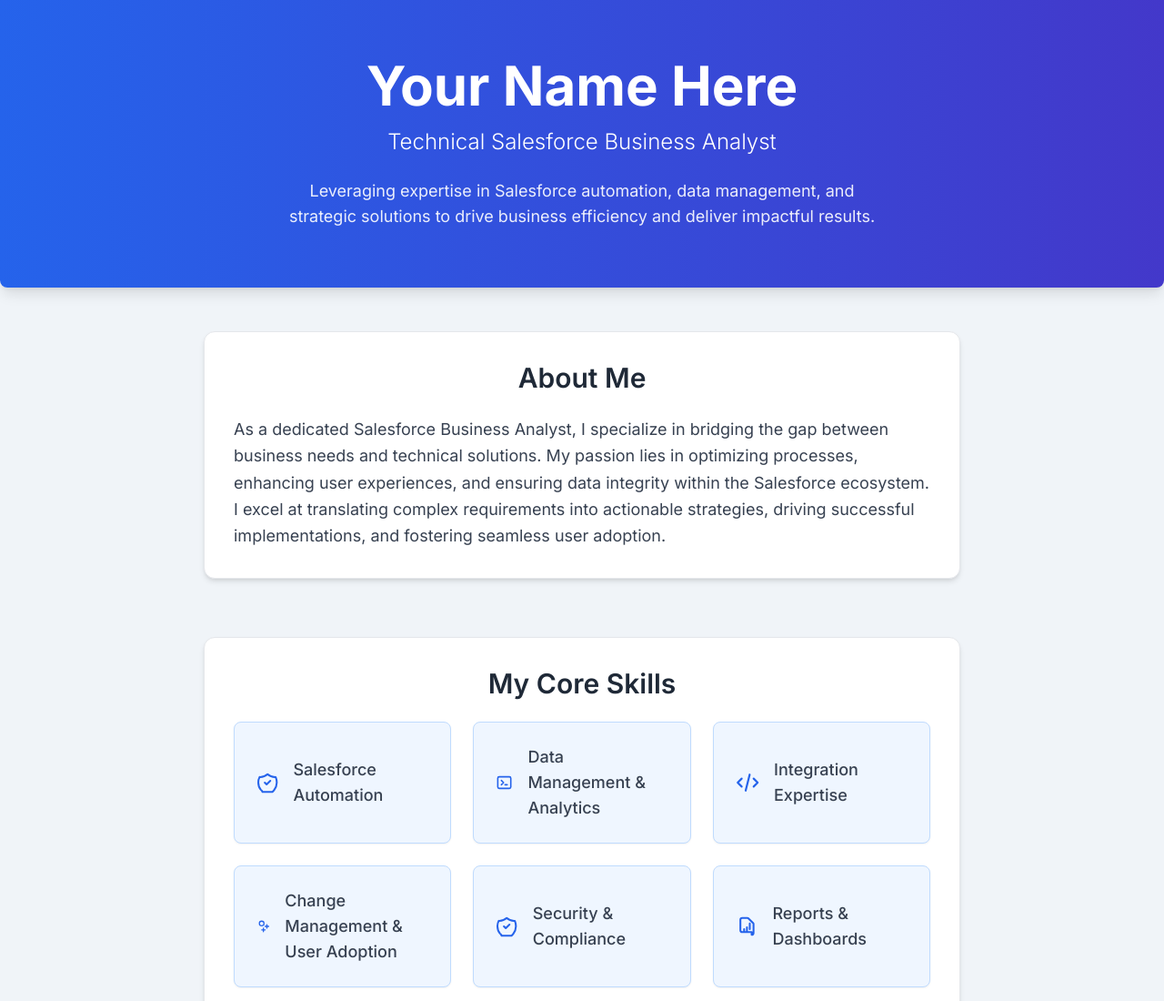
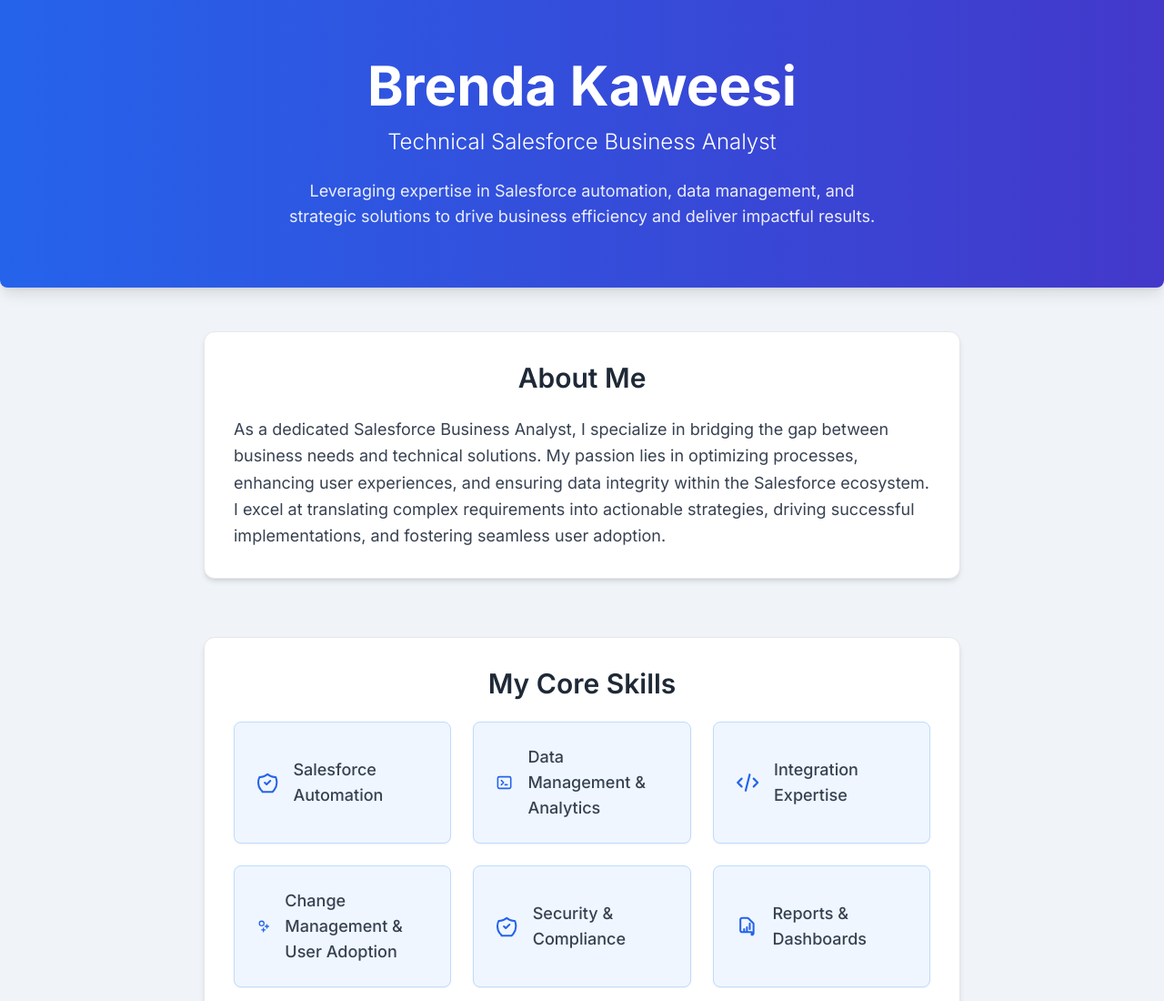
Before and after one commit to BrendaKaweesi/Brenda, a plain HTML site: page Index.html in a window 1280 px wide. Shown: the top 1100 px of the page at 91% size. Drawn offline with nearby package versions, Linux system fonts and the light colour scheme.

Commit message:
Update Index.html

```diff
--- a/Index.html
+++ b/Index.html
@@ -36,7 +36,7 @@
     <!-- Header Section -->
     <header class="bg-gradient-to-r from-blue-600 to-indigo-700 text-white py-16 px-4 sm:px-6 lg:px-8 shadow-lg rounded-b-lg">
         <div class="max-w-4xl mx-auto text-center">
-            <h1 class="text-4xl sm:text-5xl lg:text-6xl font-bold mb-4 animate-fade-in-down">Your Name Here</h1>
+            <h1 class="text-4xl sm:text-5xl lg:text-6xl font-bold mb-4 animate-fade-in-down">Brenda Kaweesi</h1>
             <p class="text-lg sm:text-xl lg:text-2xl font-light mb-6">Technical Salesforce Business Analyst</p>
             <p class="text-md sm:text-lg max-w-2xl mx-auto opacity-90">
                 Leveraging expertise in Salesforce automation, data management, and strategic solutions to drive business efficiency and deliver impactful results.
```
